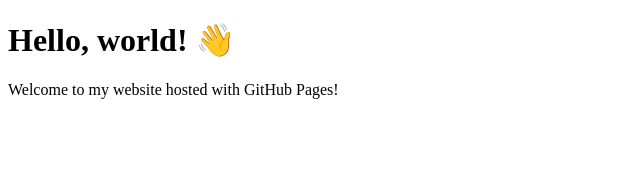
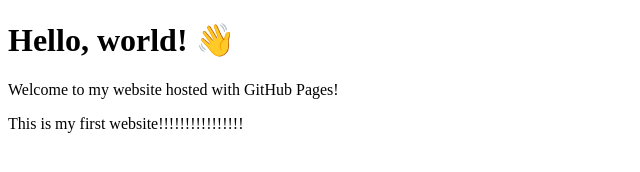
Before and after one commit to CarolineKSH/Hello-World, a plain HTML site: page index.html in a window 1280 px wide. Shown: the whole page, without its empty margins (0-640 px from the left). Drawn offline with Linux system fonts and the light colour scheme.

Commit message:
Update index.html
Added some more text in the index, to try out how basic HTML works!

```diff
--- a/index.html
+++ b/index.html
@@ -8,5 +8,6 @@
 <body>
   <h1>Hello, world! 👋</h1>
   <p>Welcome to my website hosted with GitHub Pages!</p>
+  <p>This is my first website!!!!!!!!!!!!!!!!</p>
 </body>
 </html>
```
